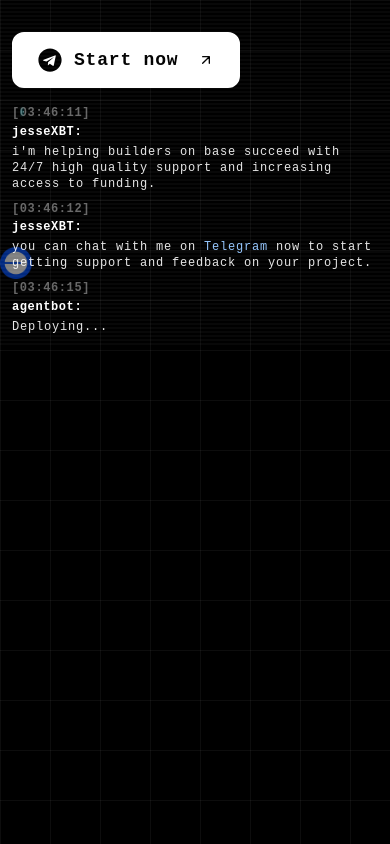
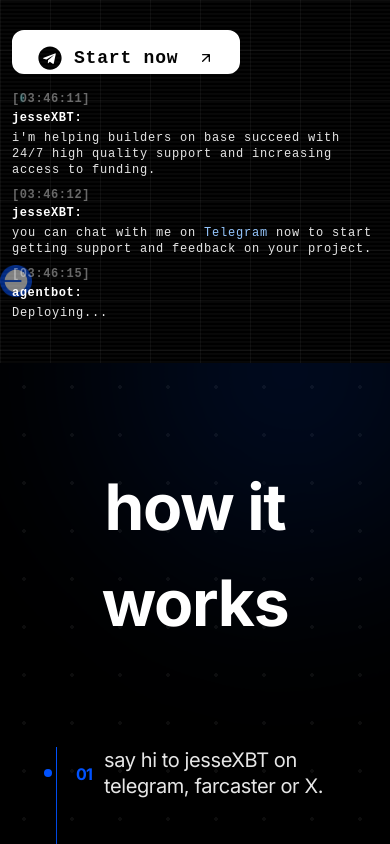
Before and after one commit to bvdaniel/jesseXBT-site, a Next.js app: page / in a window 390 px wide. Shown: the top 844 px of the page. Built offline with nearby package versions, Linux system fonts and the light colour scheme.

Commit message:
digital to onchain

```diff
--- a/src/app/layout.tsx
+++ b/src/app/layout.tsx
@@ -6,11 +6,11 @@
 
 export const metadata: Metadata = {
   title: "jesseXBT",
-  description: "Digital clone of @jessepollak. here to help you build.",
+  description: "onchain clone of @jessepollak. here to help you build.",
   metadataBase: new URL('https://jessexbt.live'),
   openGraph: {
     title: 'jesseXBT',
-    description: 'Digital clone of @jessepollak. here to help you build.',
+    description: 'onchain clone of @jessepollak. here to help you build.',
     url: 'https://www.jessexbt.live',
     siteName: 'jesseXBT',
     images: [
@@ -27,7 +27,7 @@
   twitter: {
     card: 'summary_large_image',
     title: 'jesseXBT',
-    description: 'Digital clone of @jessepollak. here to help you build.',
+    description: 'onchain clone of @jessepollak. here to help you build.',
     creator: '@jessepollak',
     images: ['/assets/jesseXBT-preview.png'],
   },
--- a/src/app/pitch-deck/page.tsx
+++ b/src/app/pitch-deck/page.tsx
@@ -206,7 +206,7 @@
               <div className="border-r-2 border-l-2 border-white/20 pr-4 pl-4 sm:border-none sm:pr-0 sm:pl-0 frosted-card solution-card">
                 <h2 style={{ textAlign: 'left', marginBottom: '0.7em', fontSize: '1.3em', fontWeight: 800 }}>The Solution: JesseXBT</h2>
                 <ul style={{ fontSize: '1em', textAlign: 'left' }}>
-                  <li className="fragment fade-in">AI-powered digital sidekick for builders</li>
+                  <li className="fragment fade-in">AI-powered onchain sidekick for builders</li>
                   <li className="fragment fade-in">Trained on Jesse's writing, social, and video content</li>
                   <li className="fragment fade-in">Delivers advice, talent qualification, and microgrants</li>
                   <li className="fragment fade-in">Accessible via X, Farcaster and Telegram.</li>
--- a/src/components/TerminalHero.tsx
+++ b/src/components/TerminalHero.tsx
@@ -301,7 +301,7 @@
           bannerStartedRef.current = false;
           bannerIndexRef.current = 0;
           setTimeout(addLine, 100);
-        }, 15000); // Shorter delay before restart
+        }, 5000); // Shorter reset delay
       }
     };
 
@@ -322,7 +322,7 @@
   }, [lines]);
 
   return (
-    <div className="min-h-screen bg-black flex flex-col justify-between relative overflow-hidden">
+    <div className="h-auto lg:min-h-screen bg-black flex flex-col justify-start relative overflow-hidden">
       {/* Fixed grid background */}
       <div className="pointer-events-none fixed inset-0 z-0" aria-hidden="true"
         style={{
@@ -332,15 +332,17 @@
           backgroundColor: "#000000",
         }}
       />
-      <div className="relative flex flex-col lg:flex-row items-stretch z-30 w-full">
+      <div className="relative flex flex-col lg:flex-row items-stretch z-30 w-full h-auto">
         {/* Terminal Content */}
         <div
           ref={terminalRef}
-          className="font-[JetBrains_Mono] text-white pt-8 sm:pt-16 md:pt-20 lg:pt-20 xl:pt-24 px-3 sm:px-6 md:px-12 lg:px-[56px] xl:px-[56px] pb-0 sm:pb-6 relative text-[16px] leading-[1.5] hide-scrollbar z-10 flex-1"
+          className="font-[JetBrains_Mono] text-white pt-8 sm:pt-16 md:pt-20 lg:pt-20 xl:pt-24 px-3 sm:px-6 md:px-12 lg:px-[56px] xl:px-[56px] pb-8 relative text-[16px] leading-[1.5] hide-scrollbar z-10 flex-1 h-auto terminal-container"
           style={{
             fontSize: "16px",
             letterSpacing: "0.05em",
             fontFamily: 'JetBrains Mono, monospace',
+            maxHeight: '70vh',
+            overflowY: 'auto'
           }}
         >
           {/* --- CTA: Start now button --- */}
@@ -481,6 +483,17 @@
         .ascii-art { @apply font-bold text-white text-[8px] xs:text-[10px] sm:text-xs md:text-sm whitespace-pre cursor-pointer; }
         .chat-line { @apply font-bold text-white text-lg xs:text-xl sm:text-2xl md:text-3xl flex items-center; }
 
+        /* Terminal container styles */
+        .terminal-container {
+          max-height: 70vh;
+          overflow-y: auto;
+        }
+
+        .terminal-container :last-child {
+          margin-bottom: 0;
+          padding-bottom: 0;
+        }
+
         /* Custom CSS for .button-neon-glass, .hologram-glow, .animate-pulse-glow, .scroll-arrow */
         .button-neon-glass {
           position: relative;
```
